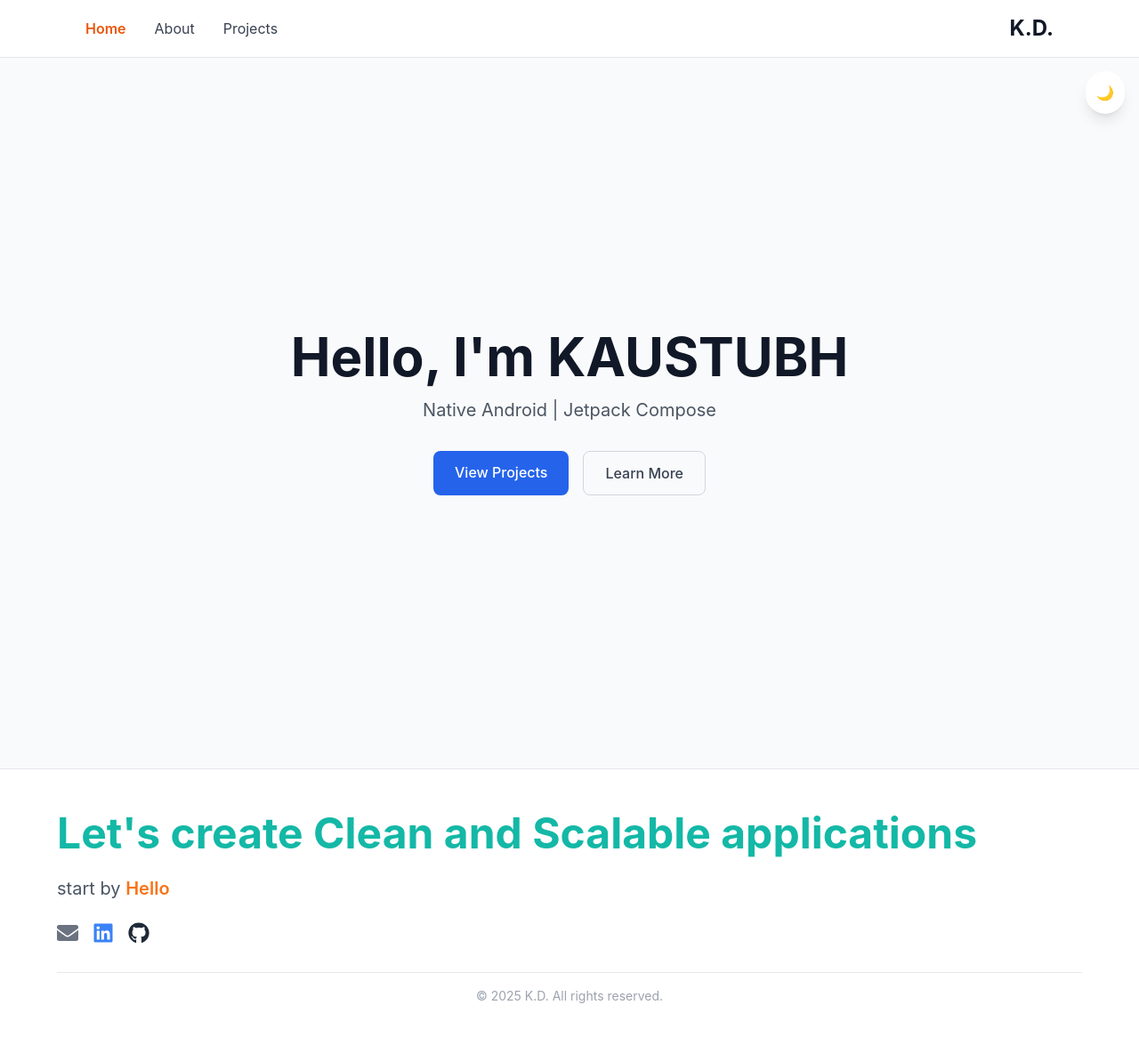
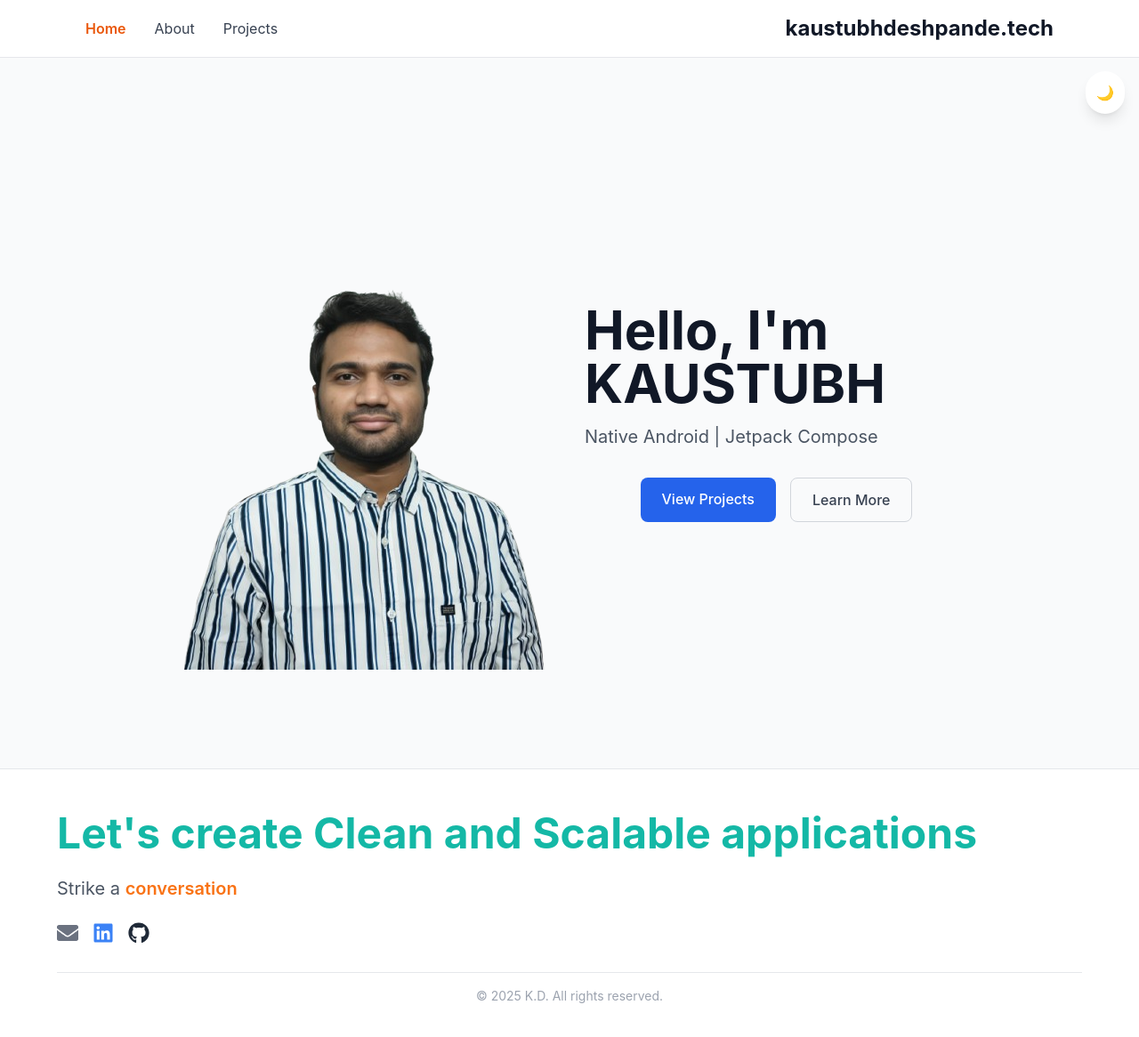
Before and after one commit to kaustubhsuryakantdeshpande/portfolio.github.io, a React (Create React App) app: page / in a window 1280 px wide. Shown: the top 1166 px of the page at 89% size. Built offline with nearby package versions, Linux system fonts and the light colour scheme.

Commit message:
Refactor code structure for improved readability and maintainability

```diff
--- a/src/components/Footer.js
+++ b/src/components/Footer.js
@@ -15,8 +15,8 @@ export default function Footer() {
             Let's create Clean and Scalable applications
           </h2>
           <p className="text-xl text-gray-600 dark:text-gray-300">
-            start by{" "}
-            <span className="text-orange-500 font-semibold">Hello</span>
+            Strike a {" "}
+            <span className="text-orange-500 font-semibold">conversation</span>
           </p>
           <div className="flex space-x-4 mt-4">
             <a href="mailto:contact.deshkaustubh@gmail.com" className="text-gray-500 hover:text-red-400 text-2xl" title="Contact Me">
--- a/src/components/Navbar.js
+++ b/src/components/Navbar.js
@@ -42,7 +42,7 @@ export default function Navbar() {
           <a href="/" className={`text-xl sm:text-2xl font-bold ${
             isDark ? 'text-white' : 'text-gray-900'
           }`}>
-            K.D.
+            kaustubhdeshpande.tech
           </a>
         </div>
       </div>
--- a/src/index.css
+++ b/src/index.css
@@ -13,8 +13,9 @@ body {
   @apply bg-gray-50 text-gray-800 dark:bg-gray-900 dark:text-gray-100;
 }
 
-.darkbody{
-  @apply bg-gray-100 text-gray-800
+.darkbody {
+  background-color: #f3f4f6; /* Tailwind bg-gray-100 */
+  color: #1f2937; /* Tailwind text-gray-800 */
 }
 code {
   font-family: 'SFMono-Regular', Menlo, Monaco, Consolas, 'Liberation Mono',
--- a/src/pages/About.js
+++ b/src/pages/About.js
@@ -2,8 +2,12 @@ export default function About() {
   return (
     <div className="min-h-screen bg-gray-50 dark:bg-gray-900 flex items-center justify-center px-4">
       <div className="text-center">
-        <h1 className="text-2xl text-gray-500 dark:text-gray-400 font-semibold">
+        <h1 className="text-2xl text-darkgray-500 dark:text-orange-400 font-bold mb-4">
           KAUSTUBH DESHPANDE
+        </h1>
+
+        <h1 className="text-1xl text-gray-500 dark:text-teal-400 font-semibold mb-4 ml-48 mr-48 items-center">
+          I'm specializing in Android development that’s efficient, thoughtful, and crafted with intention. My mission? Bridging aesthetic UI with rock-solid architecture. I believe in writing clean, maintainable code and creating experiences that feel good to use. Whether it’s scaling an app from scratch, mapping out intuitive user journeys, or experimenting with fresh design patterns—I'm all in.
         </h1>
       </div>
     </div>
--- a/src/pages/Home.js
+++ b/src/pages/Home.js
@@ -1,7 +1,9 @@
 export default function Home() {
   return (
     <div className="min-h-screen bg-gray-50 dark:bg-gray-900 flex items-center justify-center px-4">
-      <div className="text-center">
+      <div className="flex flex-col md:flex-row items-center gap-8 max-w-4xl mx-auto">
+        <img src="/kdphoto.png" alt="Kaustubh Deshpande" className="w-128 h-128 object-cover rounded-lg shadow-0g"/>
+        <div className="text-center md:text-left">
           <h1 className="text-4xl md:text-6xl font-bold text-gray-900 dark:text-white mb-4">
             Hello, I'm KAUSTUBH
           </h1>
@@ -24,5 +26,6 @@ export default function Home() {
           </div>
         </div>
       </div>
+    </div>
   );
 }
```
Also changed, not shown: public/kdphoto.png (added). Lines whose indentation alone changed are shown as unchanged.
